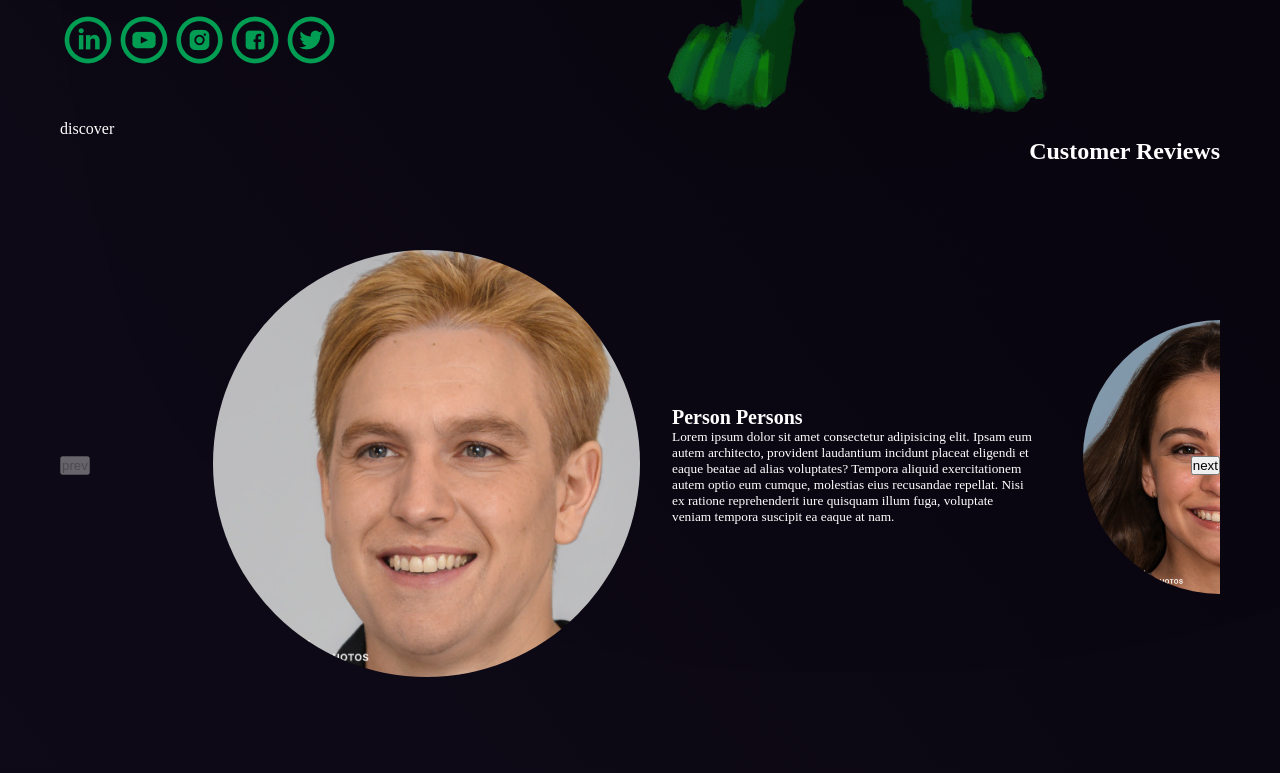
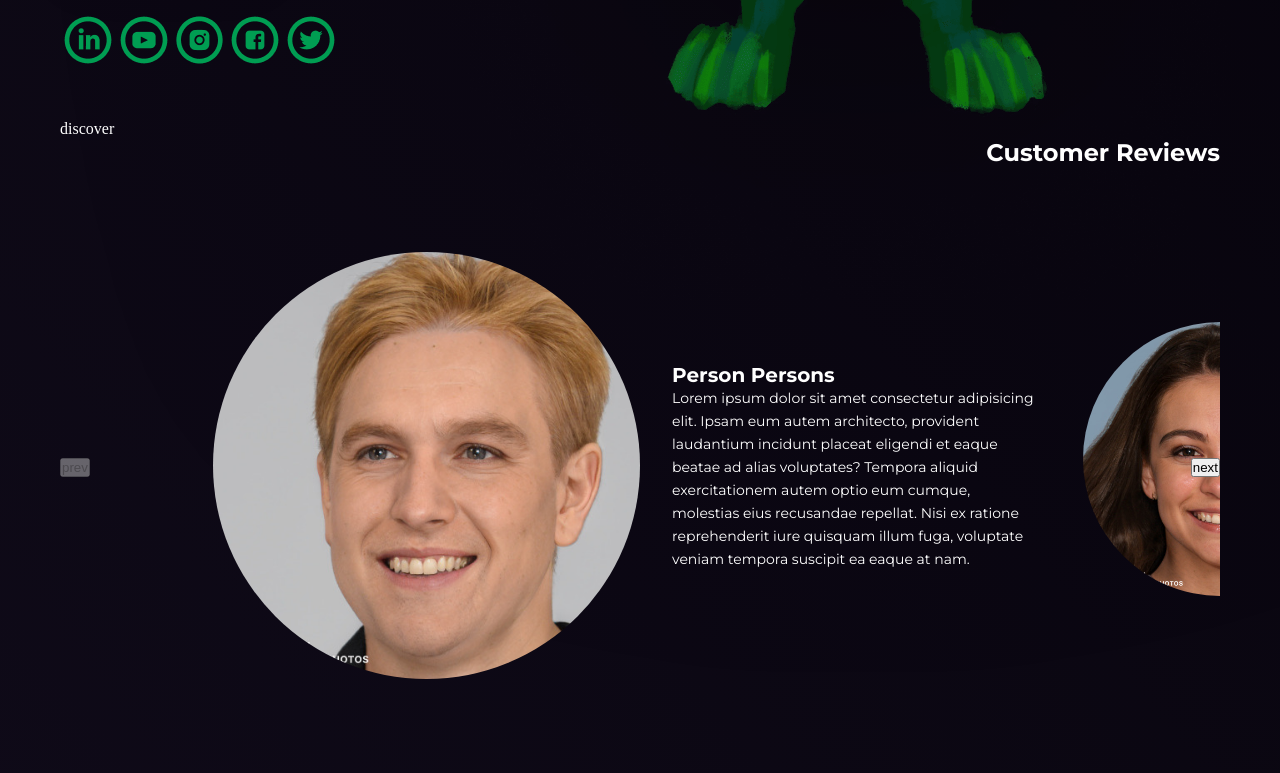
Before and after one commit to storeworkflows/site, a React (Create React App) app: page / in a window 1280 px wide. Shown: the part 680-1453 px from the top of the page. Built offline with nearby package versions, Linux system fonts and the light colour scheme; a web font is replaced by a local one.

Commit message:
indents change

```diff
--- a/src/index.scss
+++ b/src/index.scss
@@ -1,5 +1,5 @@
-ul{
-  li{
+ul {
+  li {
     list-style: none;
   }
 }
@@ -10,25 +10,35 @@ ul{
   box-sizing: border-box;
 }
 body {
-  background: linear-gradient(232.64deg, #07040C -2.74%, #100B1A 106.48%);
+  background: linear-gradient(232.64deg, #07040c -2.74%, #100b1a 106.48%);
   color: rgb(255, 255, 255);
 }
-a{
+a {
   color: rgb(255, 255, 255);
   text-decoration: none;
 }
+p,h1,h2 {
+  font-family: "Montserrat";
+}
+p{
+  font-style: normal;
+  font-weight: 400;
+  font-size: 14px;
+  line-height: 165%;
+}
+h1{
 
+}
 
-@media (min-width: 575.98px){
+@media (min-width: 575.98px) {
   .container {
     max-width: 540px;
     margin: auto;
     padding: 0;
-
   }
 }
 
-@media (min-width: 767.98px){
+@media (min-width: 767.98px) {
   .container {
     max-width: 720px;
   }
@@ -40,7 +50,7 @@ a{
   }
 }
 
-@media (min-width: 1199.98px){
+@media (min-width: 1199.98px) {
   .container {
     max-width: 1160px;
   }
```
Also changed, not shown: 1 other file (tests, documents, lock files or other folders).
